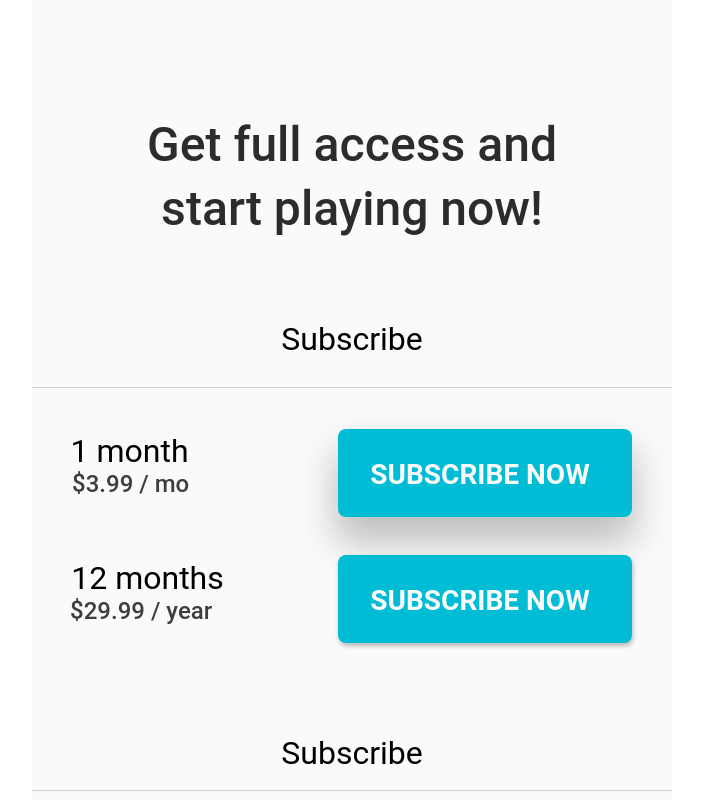
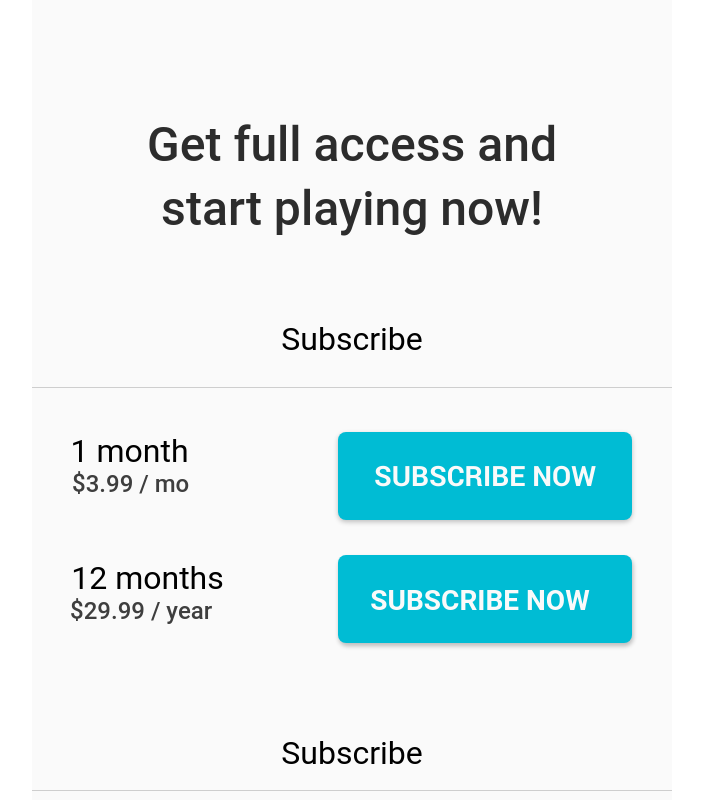
Before and after one commit to Reflekto86/wsm, a plain HTML site: page index.html in a window 1280 px wide. Shown: the top 800 px of the page, without its empty margins (288-991 px from the left). Drawn offline with Linux system fonts and the light colour scheme.

Commit message:
Button fix

```diff
--- a/css/style.css
+++ b/css/style.css
@@ -100,6 +100,26 @@ span.subscribe_btn_text {
     font-weight: 700;
     line-height: 64px;
 }
+
+.pro_btn {
+    background-color: #00bcd4;
+    border-radius: 8px;
+    font-family: 'RobotoBold', sans-serif;
+    color: #fafafa;
+    font-size: 28px;
+    font-style: normal;
+    font-weight: normal;
+    text-transform: uppercase;
+    line-height: 64px;
+    box-shadow: 0 2px 5px 0px rgba(0, 0, 0, 0.24);
+}
+
+.pro_btn:active {
+    margin-top: -3px;
+    box-shadow: 0 6px 17px -2px rgba(0, 0, 0, 0.6) ,0 13px 17px 2.4px rgba(0, 0, 0, 0.24); /* Корявая тень, но пока не вышло сделать лучше */
+
+}
+
 .subtitle2 {
     margin-top: 80px;
 }
--- a/index.html
+++ b/index.html
@@ -5,6 +5,7 @@
 <meta http-equiv="X-UA-Compatible" content="IE=Edge"><!--в случае использования Internet Explorer, он отразит сайт самым современным способом -->
 <meta name="viewport" content="width=device-width, initial-scale=1.0">
 <title>Test2 - Revolution</title>
+<link href="css/fonts.css" rel="stylesheet" type="text/css">
 <link href="css/style.css" rel="stylesheet" type="text/css">
 <link href="css/normalize.css" rel="stylesheet" type="text/css">
 <!---<link href="css/fonts.css" rel="stylesheet" type="text/css">
@@ -30,9 +31,14 @@
 
 <!-- Content --->
 <div class="content">
+    <!--
     <div class="subscribe_btn subscribe_btn1 buttons">
         <span class="subscribe_btn_text big_letters">Subscribe now</span>
     </div>
+    -->
+
+    <!-- PRO method -->
+    <button class="pro_btn buttons">Subscribe now</button>
 
     <div class="box">
         <div class="date date1">1 month</div>
```
Also changed, not shown: css/normalize.css.
